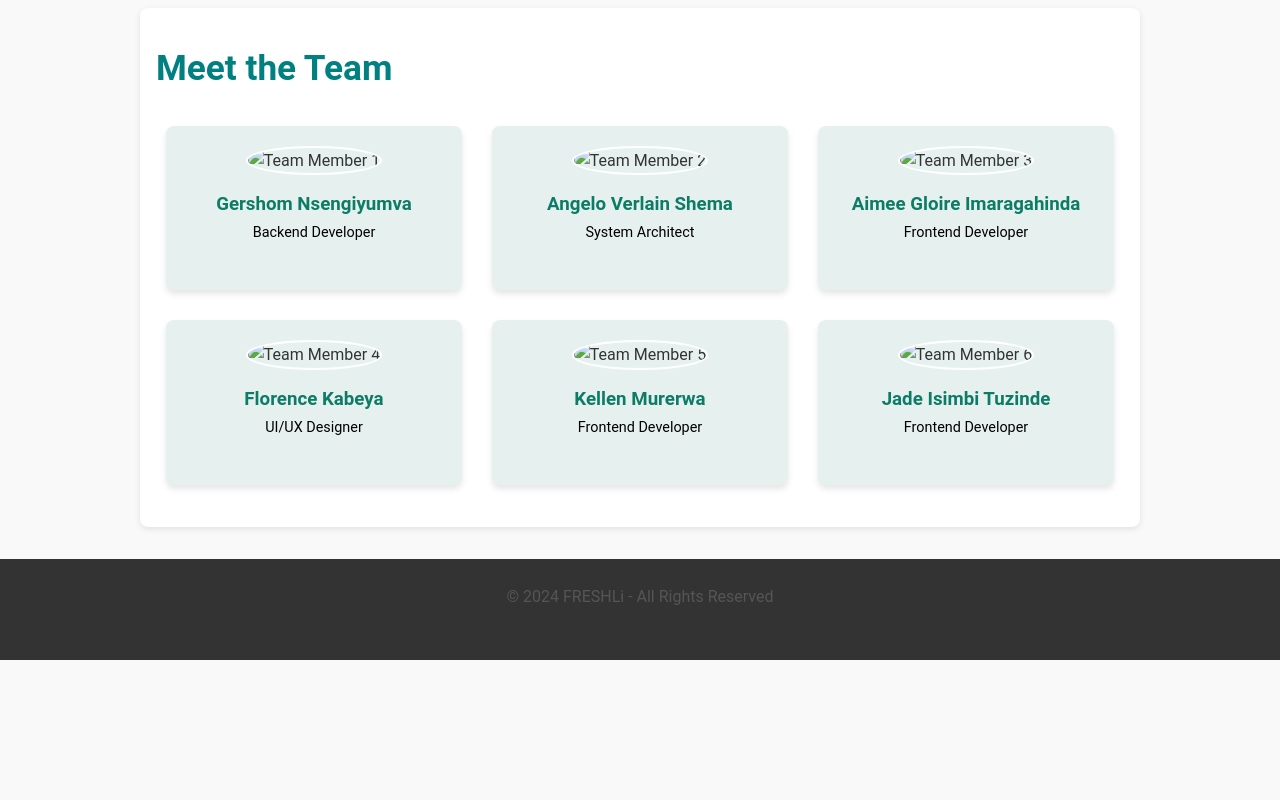
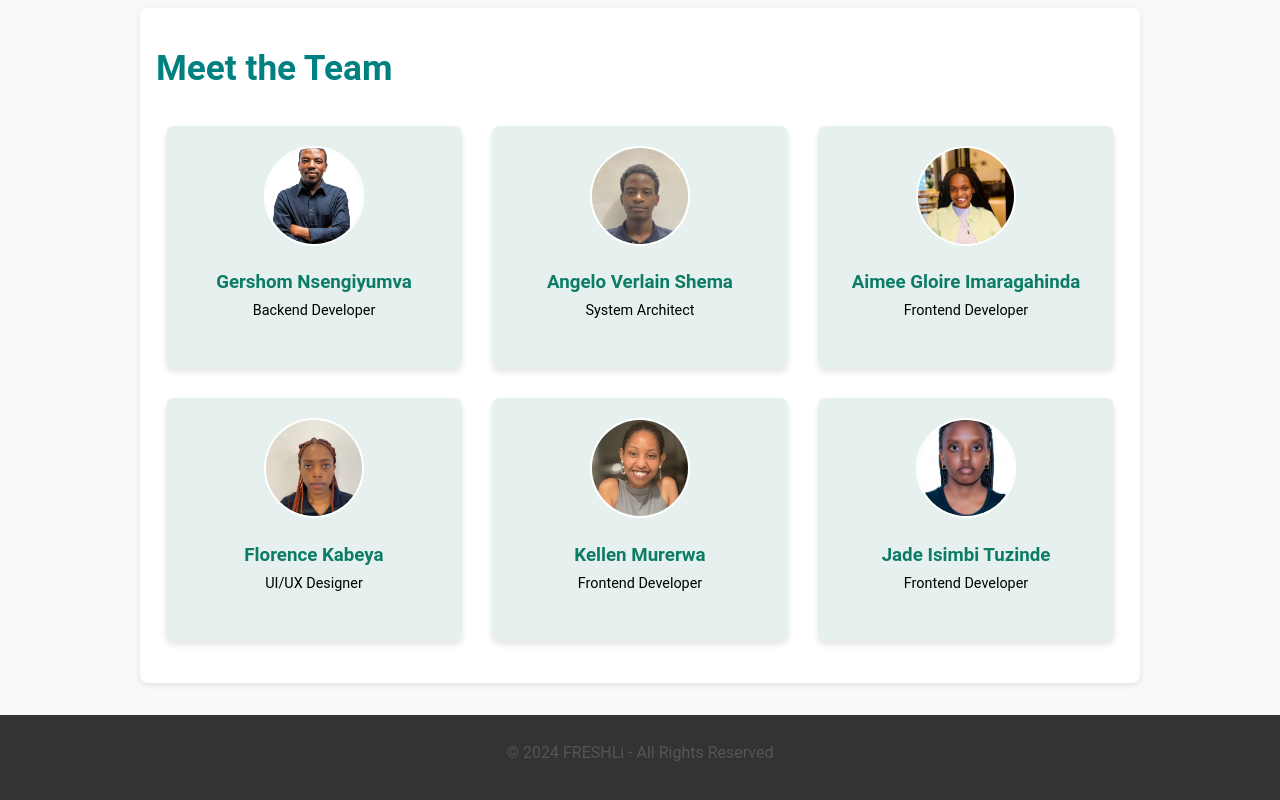
Before and after one commit to gershomlapaix/freshLi, a website: page freshli/about.html in a window 1280 px wide. Shown: the part 1016-1816 px from the top of the page. Before the commit the page ends 1676 px from the top, so only its background shows below. Drawn offline with Linux system fonts and the light colour scheme.

Commit message:
readme.md

```diff
--- a/freshli/about.html
+++ b/freshli/about.html
@@ -42,32 +42,32 @@
         <h2>Meet the Team</h2>
         <div class="team-container">
             <div class="team-member">
-                <img src="../webstatic/assets/Gershom.jpeg" alt="Team Member 1">
+                <img src="../freshli/assets/Gershom.jpeg" alt="Team Member 1">
                 <h3>Gershom Nsengiyumva</h3>
                 <p>Backend Developer</p>
             </div>
             <div class="team-member">
-                <img src="../webstatic/assets/Angelo.jpeg" alt="Team Member 2">
+                <img src="../freshli/assets/Angelo.jpeg" alt="Team Member 2">
                 <h3>Angelo Verlain Shema</h3>
                 <p>System Architect</p>
             </div>
             <div class="team-member">
-                <img id="aimee" src="../webstatic/assets/Aimee.jpeg" alt="Team Member 3">
+                <img id="aimee" src="../freshli/assets/Aimee.jpeg" alt="Team Member 3">
                 <h3>Aimee Gloire Imaragahinda</h3>
                 <p>Frontend Developer</p>
             </div>
             <div class="team-member">
-                <img src="../webstatic/assets/Florence.jpeg" alt="Team Member 4">
+                <img src="../freshli/assets/Florence.jpeg" alt="Team Member 4">
                 <h3>Florence Kabeya</h3>
                 <p>UI/UX Designer</p>
             </div>
             <div class="team-member">
-                <img src="../webstatic/assets/Kellen.jpeg" alt="Team Member 5">
+                <img src="../freshli/assets/Kellen.jpeg" alt="Team Member 5">
                 <h3>Kellen Murerwa</h3>
                 <p>Frontend Developer</p>
             </div>
             <div class="team-member">
-                <img src="../webstatic/assets/Jade.jpeg" alt="Team Member 6">
+                <img src="../freshli/assets/Jade.jpeg" alt="Team Member 6">
                 <h3>Jade Isimbi Tuzinde</h3>
                 <p>Frontend Developer</p>
             </div>
```
Also changed, not shown: Readme.md (added).
